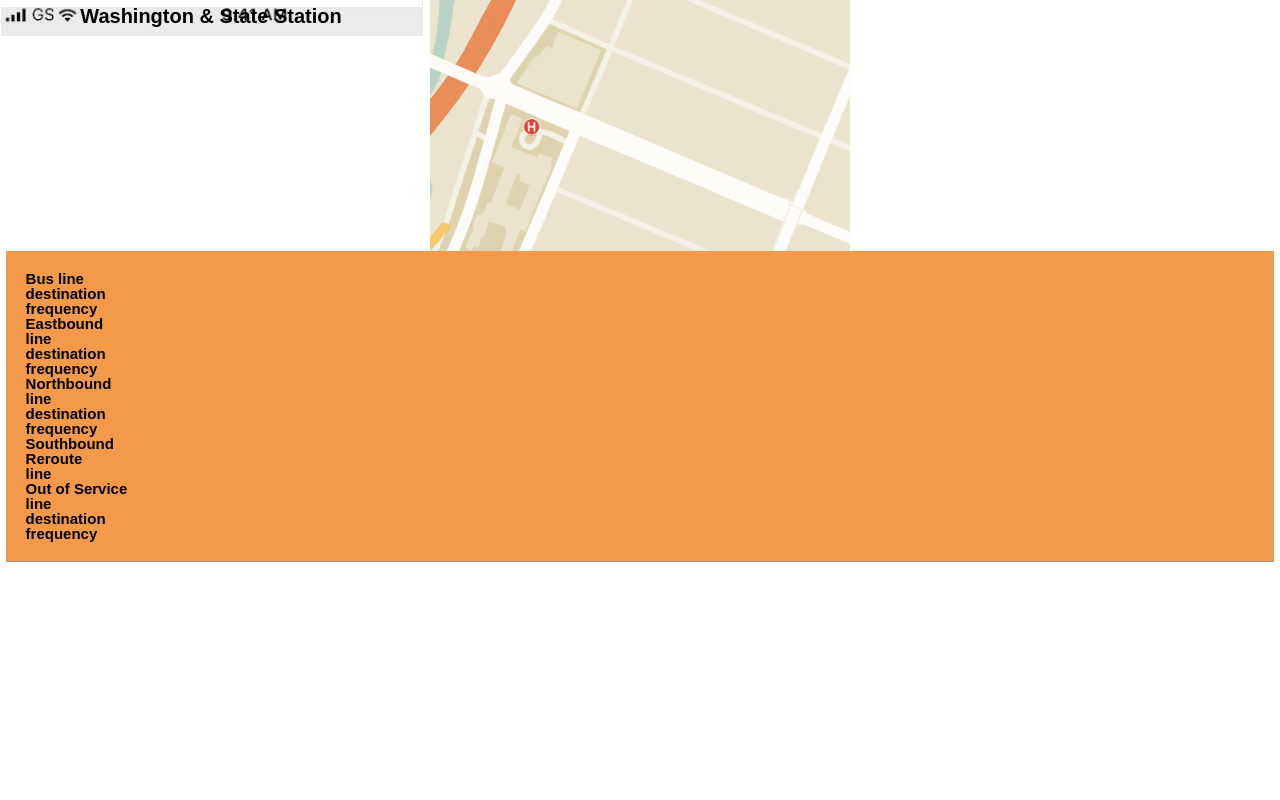
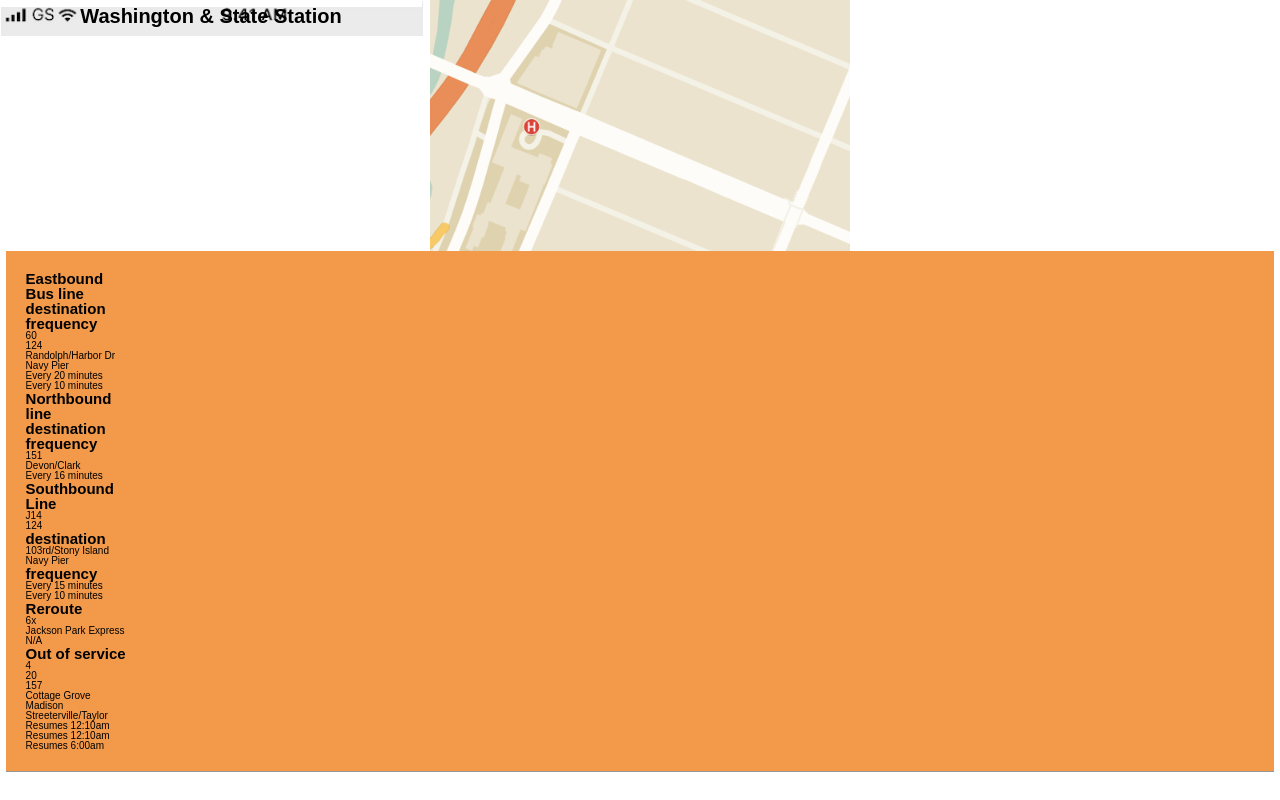
Before and after one commit to MeytalSt/Busybus, a plain HTML site: page index.html in a window 1280 px wide. Drawn offline with Linux system fonts and the light colour scheme.

Commit message:
first commit

```diff
--- a/index.html
+++ b/index.html
@@ -25,49 +25,73 @@
 
     <section class="buslist container">
       <ul class="buslines">
+      <h2> Eastbound </h2>
       <h2> Bus line </h2>
       <h2> destination </h2>
       <h2> frequency </h2>
         <li class="busnumber"> <!-- display block float left -->
+          <h3> 60 </h3>
+          <h3> 124 </h3>
         <li class="busdestination"> <!-- display block float left -->
+          <h3> Randolph/Harbor Dr </h3>
+          <h3> Navy Pier </h3>
         <li class="arrival"> <!-- display block float right -->
-     <h2> Eastbound </h2>
+          <h3> Every 20 minutes </h3>
+          <h3> Every 10 minutes </h3>
 
-
+     <h2> Northbound </h2>
      <h2> line </h2>
      <h2> destination </h2>
      <h2> frequency </h2>
      <ul class="buslines">
        <li class="busnumber"> <!-- display block float left -->
+         <h3> 151 </h3>
        <li class="busdestination"> <!-- display block float left -->
+         <h3> Devon/Clark </h3>
        <li class="arrival"> <!-- display block float right -->
-    <h2> Northbound </h2>
+         <h3> Every 16 minutes </h3>
 
 
-    <h2> line </h2>
+
+
+
+<h2> Southbound </h2>
+    <ul class="buslines">
+     <h2> Line </h2>
+      <li class="busnumber"> <!-- display block float left -->
+        <h3> J14 </h3>
+        <h3> 124 </h3>
+      <li class="busdestination"> <!-- display block float left -->
       <h2> destination </h2>
+        <h3> 103rd/Stony Island </h3>
+        <h3> Navy Pier </h3>
+      <li class="arrival"> <!-- display block float right -->
       <h2> frequency </h2>
+        <h3> Every 15 minutes </h3>
+        <h3> Every 10 minutes </h3>
+
+    <h2> Reroute </h2>
     <ul class="buslines">
       <li class="busnumber"> <!-- display block float left -->
+        <h3> 6x </h3>
       <li class="busdestination"> <!-- display block float left -->
+        <h3> Jackson Park Express </h3>
       <li class="arrival"> <!-- display block float right -->
-<h2> Southbound </h2>
+        <h3> N/A </h3>
 
-    <h2> Reroute </h2>
-    <h2> line </h2>
+        <h2> Out of service </h2>
         <ul class="buslines">
           <li class="busnumber"> <!-- display block float left -->
+            <h3> 4 </h3>
+            <h3> 20 </h3>
+            <h3> 157 </h3>
           <li class="busdestination"> <!-- display block float left -->
+            <h3> Cottage Grove </h3>
+            <h3> Madison </h3>
+            <h3> Streeterville/Taylor </h3>
           <li class="arrival"> <!-- display block float right -->
-
-    <h2> Out of Service </h2>
-    <h2> line </h2>
-    <h2> destination </h2>
-    <h2> frequency </h2>
-    <ul class="buslines">
-      <li class="busnumber"> <!-- display block float left -->
-      <li class="busdestination"> <!-- display block float left -->
-      <li class="arrival"> <!-- display block float right -->
+            <h3> Resumes 12:10am </h3>
+            <h3> Resumes 12:10am </h3>
+            <h3> Resumes 6:00am </h3>
   </section>
-  </body>
 </html>
```
Lines whose indentation alone changed are shown as unchanged.
